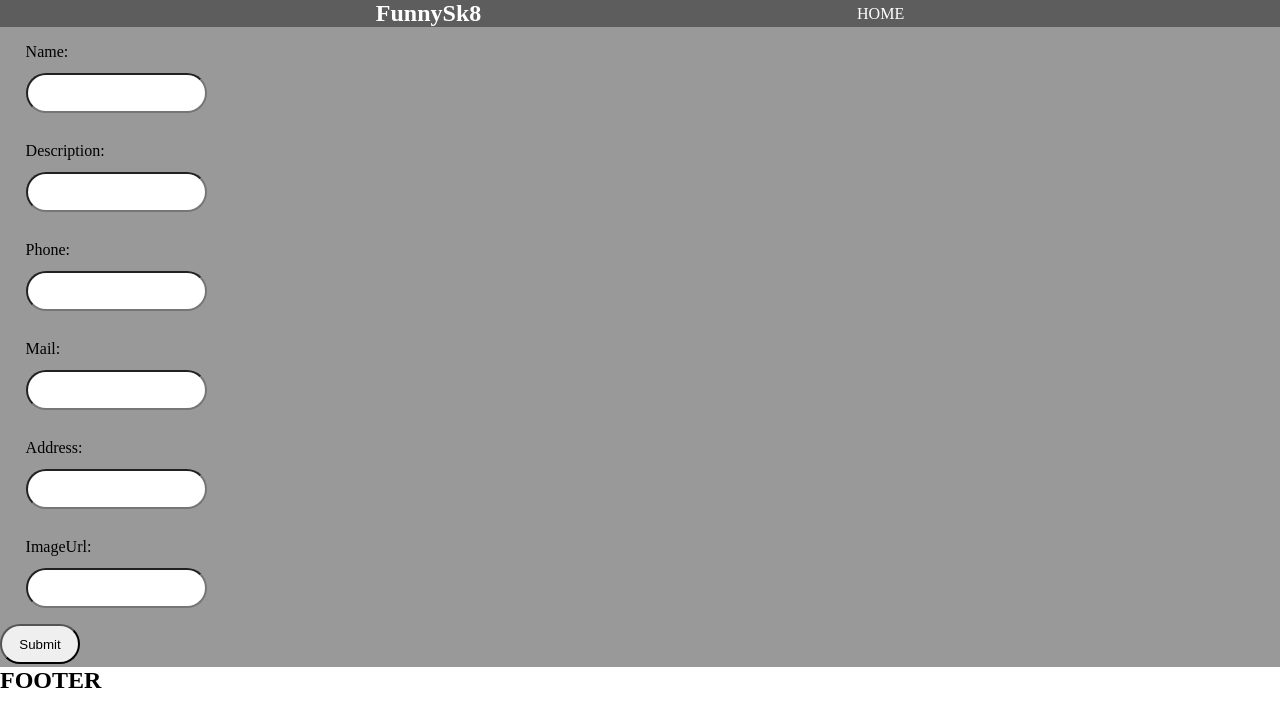
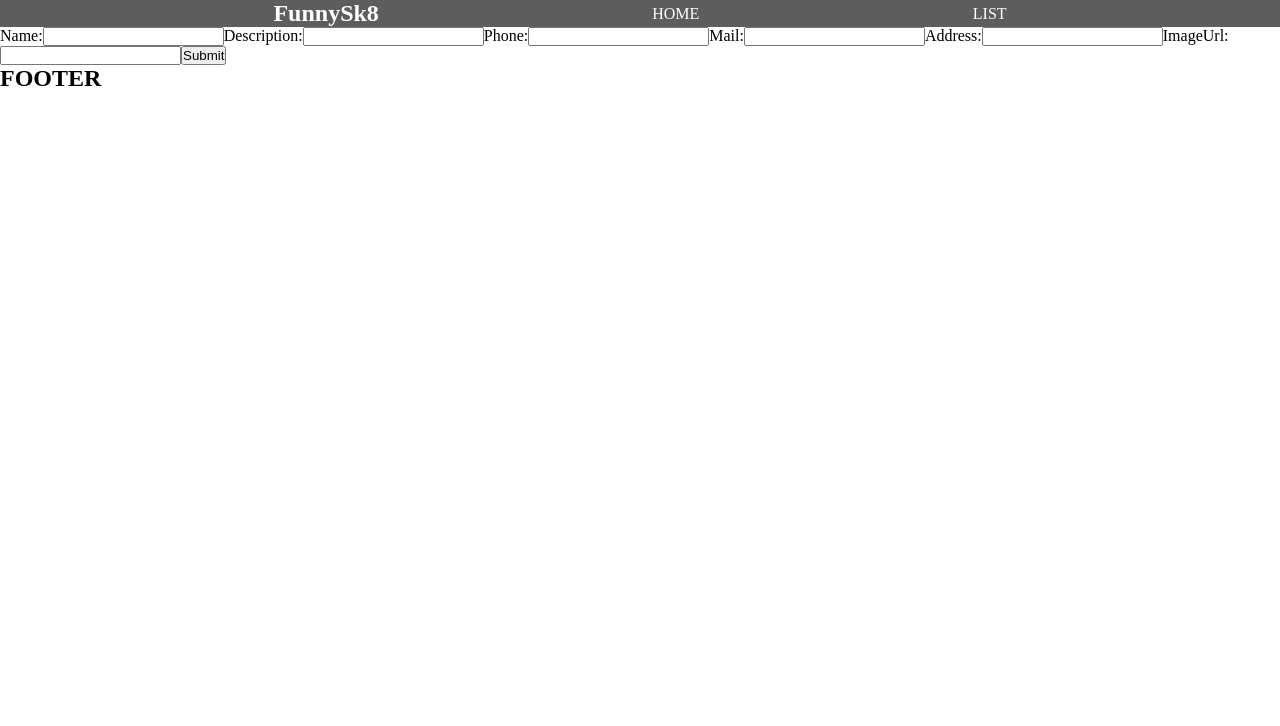
Before and after one commit to Adriancit0/Sk8Fun, a React (Create React App) app in the folder frontend/: page /school in a window 1280 px wide. Shown: the top 726 px of the page. Built offline with nearby package versions, Linux system fonts and the light colour scheme; the HTML template or start-up script is replaced by a standard one.

Commit message:
Add new classesName in updated templates update header style

```diff
--- a/frontend/src/components/header/headerStyle.scss
+++ b/frontend/src/components/header/headerStyle.scss
@@ -12,5 +12,11 @@
         color: white;
         font-size: 1rem;
     }
-
+    .header__nav--school-list{
+        text-decoration: none;
+        display: flex;
+        background-color: #5d5d5d;
+        color: white;
+        font-size: 1rem;
+    }
 }
--- a/frontend/src/components/header/index.jsx
+++ b/frontend/src/components/header/index.jsx
@@ -7,6 +7,7 @@
     <section className="header">
       <h1>FunnySk8</h1>
       <Link className="header__nav--home" to="/">HOME</Link>
+      <Link className="header__nav--school-list" to="/user">LIST</Link>
     </section>
   );
 }
--- a/frontend/src/components/schoolDetails/index.jsx
+++ b/frontend/src/components/schoolDetails/index.jsx
@@ -21,9 +21,9 @@
   return (
     <section className="school-detail">
       {isDelete ? (
-        <section>
+        <section className="school-detail__modal-comfirm">
           <p>Tu escuela ha sido eliminada</p>
-          <Link to="/"><button type="button">GO HOME</button></Link>
+          <Link to="/"><button className="modal-comfirm__link" type="button">GO HOME</button></Link>
         </section>
       ) : (
         <section className="school-detail__school-card">
--- a/frontend/src/components/skateSchool/index.jsx
+++ b/frontend/src/components/skateSchool/index.jsx
@@ -31,9 +31,9 @@
   }
   const itemSelected = useSelector((store) => store.itemSelected);
   return (
-    <section>
+    <section className="school-page">
       {!isCreated ? (
-        <form className="school-creator" onSubmit={handleNewSchoolValues}>
+        <form className="school-page__school-creator" onSubmit={handleNewSchoolValues}>
           <label className="school-creator__info-catcher" htmlFor="name">
             Name:
             <input
@@ -88,13 +88,13 @@
               onChange={(createEvent) => setImageUrl(createEvent.target.value)}
             />
           </label>
-          <button type="submit">Submit</button>
+          <button className="school-creator__submit" type="submit">Submit</button>
         </form>
       ) : (
-        <section>
+        <section className="school-page__confirm-modal">
           <p>Bienvenido a FunnSk8, acabas de registrar una escuela!!!</p>
           <Link to={`/school/${itemSelected?._id}`}>
-            <button type="button">
+            <button className="confirm-modal__link" type="button">
               Go to Details
             </button>
           </Link>
```
